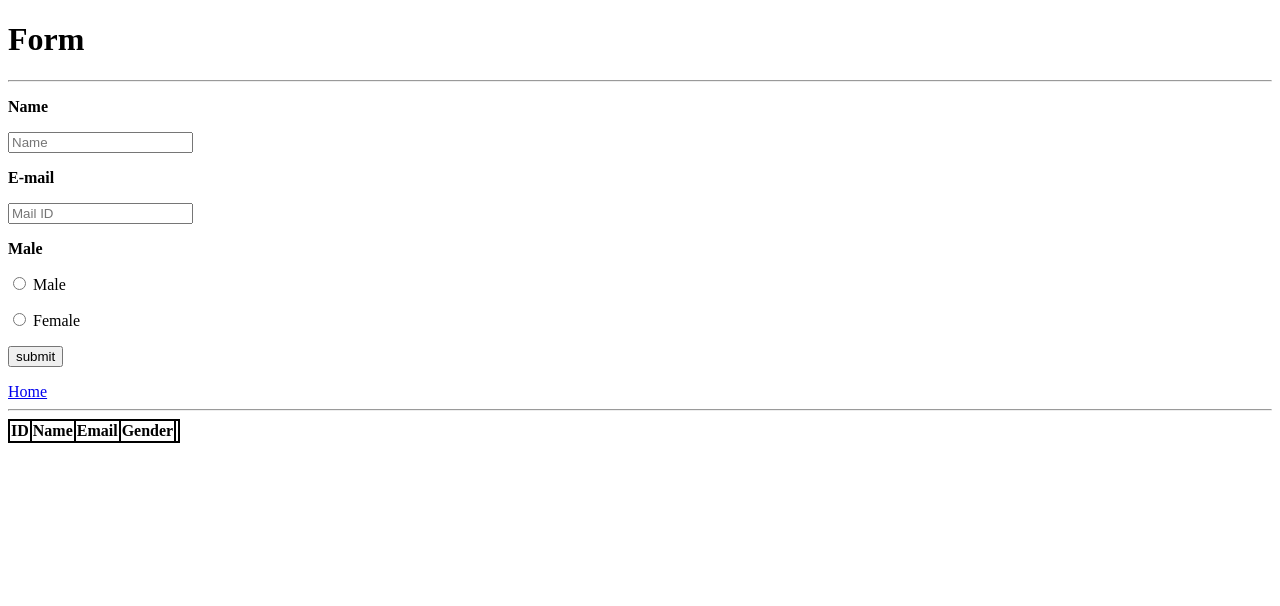
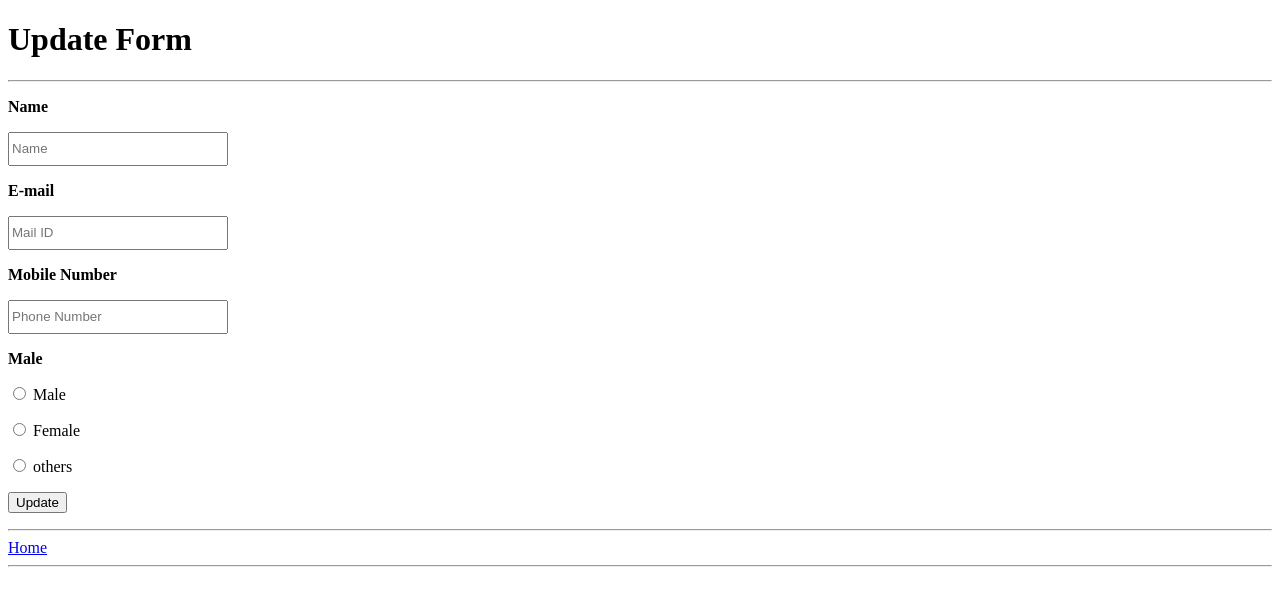
Before and after one commit to slrteja/flask-CRUD-Basics-, a Flask app: page /edit/ in a window 1280 px wide. Shown: the top 606 px of the page. Run offline with Flask 2, Linux system fonts and the light colour scheme; lists and menus that the app fills with data are empty.

Commit message:
Update edit.html

```diff
--- a/templates/edit.html
+++ b/templates/edit.html
@@ -2,21 +2,29 @@
 
 {%block content %}
 
-<h1>Form</h1>
-<hr>
-<form method="POST" enctype="multipart/form-data">
+
+<h1 class="h1edit">Update Form</h1>
+<div class="content">
+
+    <hr>
+<form method="POST" enctype="multipart/form-data" action="/update" class="details">
 
     <p>
         <b><label for="name">Name </label></b>
     </p>
     <p>
-        <input type="text" name="name"placeholder="Name">
+        <input type="text"  style="height: 28px; width: 212px" name="name"placeholder="Name" required>
     </p>
     <p>
         <b><label for="email">E-mail</label></b>
     </p>
     <p>
-        <input type="text" name="email"placeholder="Mail ID">
+        <input type="text"  style="height: 28px; width: 212px" name="email"placeholder="Mail ID" required>
+    </p>
+    <p>
+        <b><label for="number">Mobile Number</label></b>
+        <br></p><p></p>
+        <input type="tel" id="phone" name="number" pattern="[0-9]{10-14}" minlength="10" maxlength="14" placeholder="Phone Number"  style="height: 28px; width: 212px" required>
     </p>
 
     <p>
@@ -29,35 +37,19 @@
     <p>
         <input id="gender-1" name="gender" required type="radio" value="Female">
         <label for="gender-1">Female</label>
+        <br></p><p></p>
+        <input id="gender-2" name="gender" required type="radio" value="Others">
+        <label for="gender-2">others</label>
         <br>
     <p>
-        <input type="submit" value="submit">
+        <input type="submit" value="Update" class="btn">
     </p>
 </form>
-<a href="/">Home</a>
+</div><hr>
+<div class="content">
+    <a href="/">Home</a>
+</div>
 <hr>
-    <table  class="table">
-        <thead width="100%">
-            <th>ID</th>
-            <th>Name</th>
-            <th>Email</th>
-            <th>Gender</th>
-            <th> </th>
-
-        </thead>
-        {% for data in teja %}
-
-        <tr>
-            <td>{{data["_id"]}}</td>
-            <td>{{data["name"]}}</td>
-            <td>{{data["email"]}}</td>
-            <td>{{data["gender"]}}</td>
-            <td></td>
-        </tr>
-        {% endfor %}
-
-    </table>
-
 
 
 {% endblock  %}}
```
